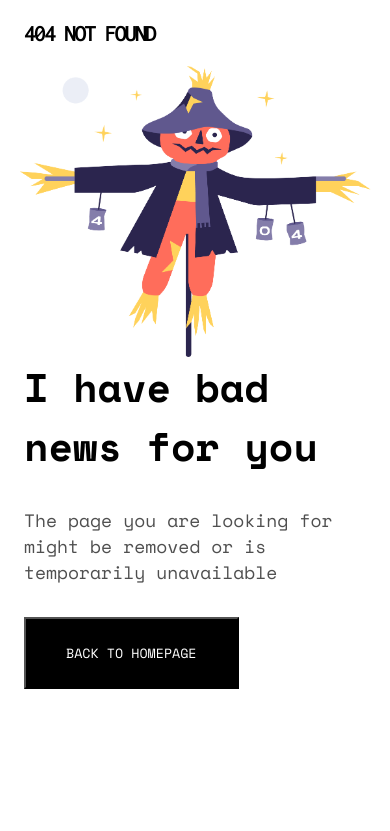
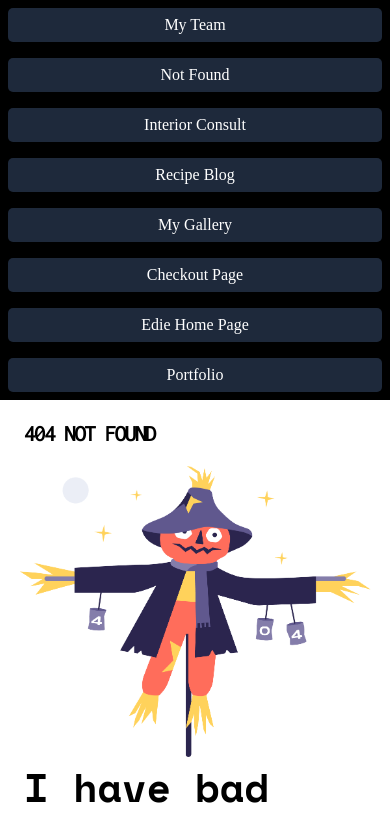
Before and after one commit to brindashree/dev-challenges, a React (Create React App) app: page / in a window 390 px wide. Before the commit this address had no page. Shown: the top 831 px of the page. Built offline with nearby package versions, Linux system fonts and the light colour scheme; a web font is replaced by a local one.

Commit message:
nav responsive

```diff
--- a/src/Nav/Nav.js
+++ b/src/Nav/Nav.js
@@ -18,7 +18,9 @@ const NavConatiner = styled.div`
 		border-radius: 5px;
 	}
 	@media only screen and (max-width: 600px) {
-		display: none;
+		flex-direction: column;
+		gap: 1rem;
+		text-align: center;
 	}
 `;
 
```
